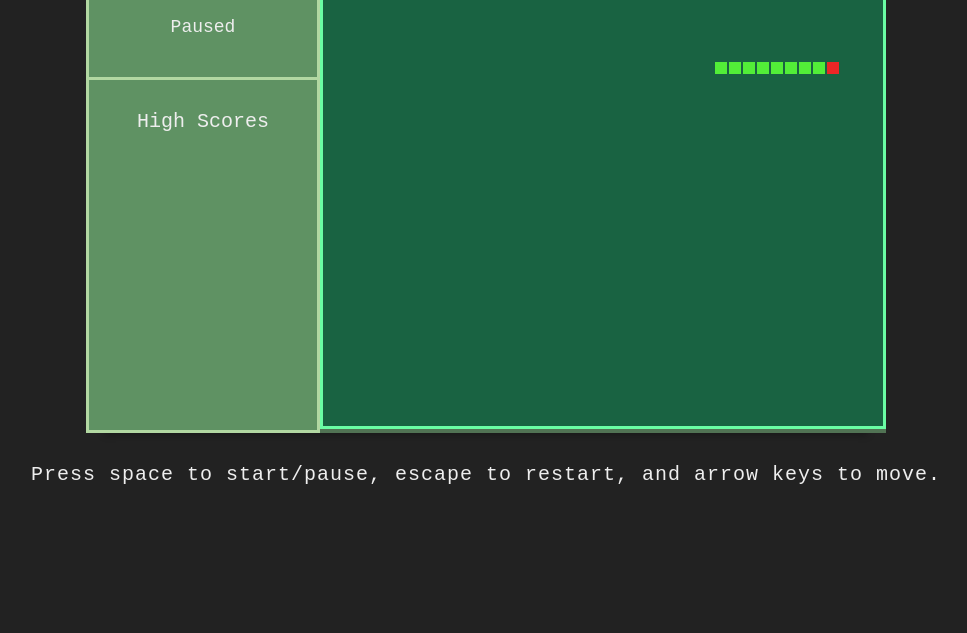
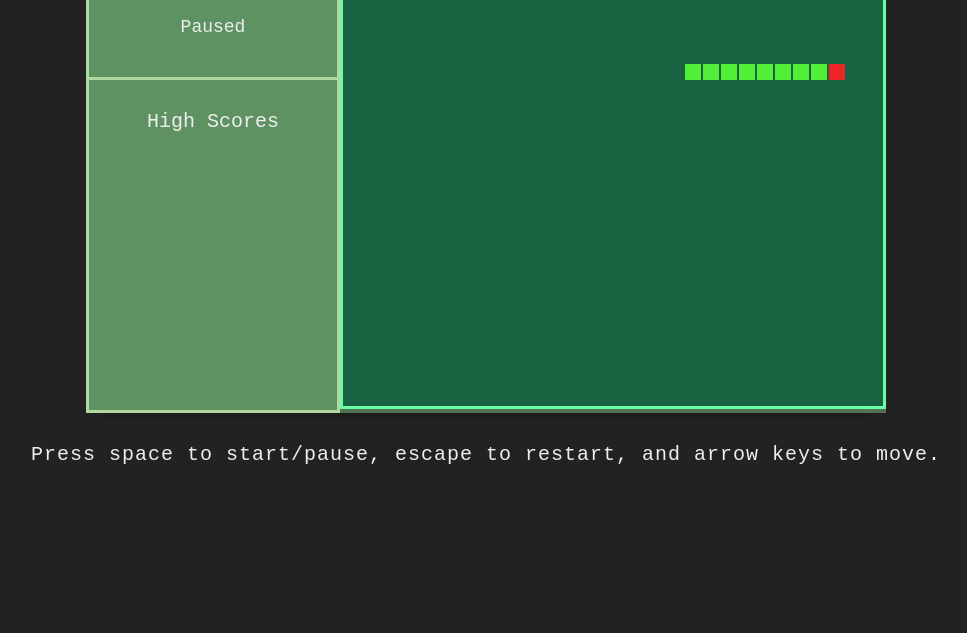
Before and after one commit to codenameyau/snake-game, a website built with webpack: page snake/public/index.html in a window 1280 px wide. Shown: the part 167-800 px from the top of the page, without its empty margins (154-1121 px from the left). Built offline with nearby package versions, Linux system fonts and the light colour scheme.

Commit message:
Changed grid size from 40x40 to 30x30

```diff
--- a/snake/public/index.html
+++ b/snake/public/index.html
@@ -22,7 +22,7 @@
       </div>
 
       <div class="snake-game-container">
-        <canvas id="snake-game" width="560" height="560"></canvas>
+        <canvas id="snake-game" width="540" height="540"></canvas>
       </div>
     </div>
     <div class="footer">
--- a/snake/public/index.js
+++ b/snake/public/index.js
@@ -2,8 +2,8 @@ import SnakeGame from './scripts/SnakeGame';
 
 const game = new SnakeGame('#snake-game', {
   player: 'Play Tester',
-  width: 40, // change canvas width to be a multiple
-  height: 40, // change canvas height to be a multiple
+  width: 30, // change canvas width to be a multiple
+  height: 30, // change canvas height to be a multiple
   speed: 60 // lower is faster
 });
 
--- a/snake/public/scripts/SnakeGame.js
+++ b/snake/public/scripts/SnakeGame.js
@@ -75,6 +75,9 @@ export default class SnakeGame {
         return this.toggleRunning();
       }
 
+      // Ignore all other inputs if the game is not running.
+      if (!this.running) { return; }
+
       const newDirection = this.directionMap[event.code];
 
       // Prevent the snake from moving backwards and colliding with itself.
@@ -85,8 +88,9 @@ export default class SnakeGame {
         this.snake.direction === 'down' && newDirection === 'up'
       );
 
-      if (!this.running || movingBackwards) { return; }
-      this.snake.setDirection(newDirection);
+      if (!movingBackwards) {
+        this.snake.setDirection(newDirection);
+      }
     };
 
     document.addEventListener('keydown', handleInputs, false);
--- a/snake/public/style.css
+++ b/snake/public/style.css
@@ -13,7 +13,7 @@ body {
 }
 
 .snake-game-container {
-  flex-basis: 560px;
+  flex-basis: 540px;
 }
 
 #snake-game {
```
Also changed, not shown: 2 other files.
